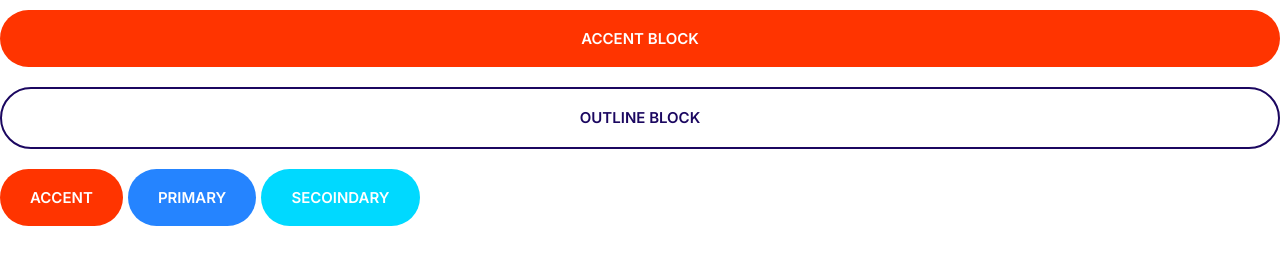
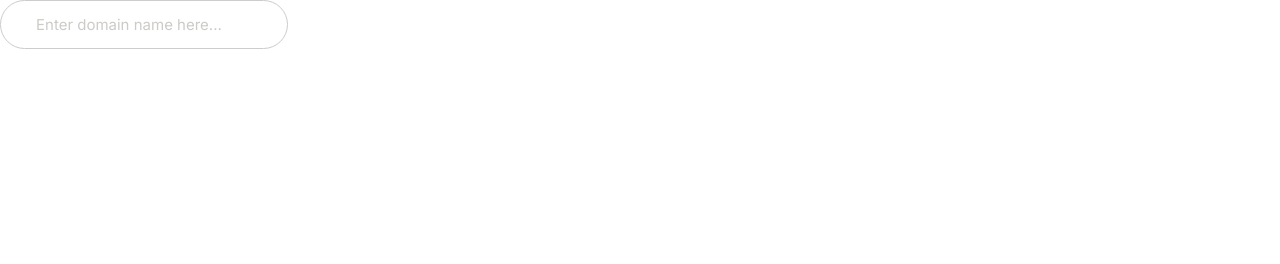
Before and after one commit to momoiyer/moshify, a plain HTML site: page index.html in a window 1280 px wide. Drawn offline with Linux system fonts and the light colour scheme.

Commit message:
Input component

```diff
--- a/css/styles.css
+++ b/css/styles.css
@@ -241,3 +241,24 @@ a {
     font-size: 1.5rem;
   }
 }
+
+/* Inputs */
+
+.input {
+  border-radius: 30px;
+  border: 1px solid #ccc;
+  color: var(--color-headings);
+  font-size: 2rem;
+  outline: 0;
+  padding: 1.5rem 3.5rem;
+}
+
+::placeholder {
+  color: #cdcbc7;
+}
+
+@media screen and (min-width: 1024px) {
+  .input {
+    font-size: 1.5rem;
+  }
+}
--- a/index.html
+++ b/index.html
@@ -17,10 +17,6 @@
     <link rel="stylesheet" href="css/styles.css" />
   </head>
   <body>
-    <button class="button button--block button--accent">Accent Block</button>
-    <button class="button button--block button--outline">Outline Block</button>
-    <button class="button button--accent">Accent</button>
-    <button class="button button--primary">Primary</button>
-    <button class="button button--secondary">Secoindary</button>
+    <input type="text" class="input" placeholder="Enter domain name here..." />
   </body>
 </html>
```
Also changed, not shown: components/inputs.html (added, +1 -0 lines).
